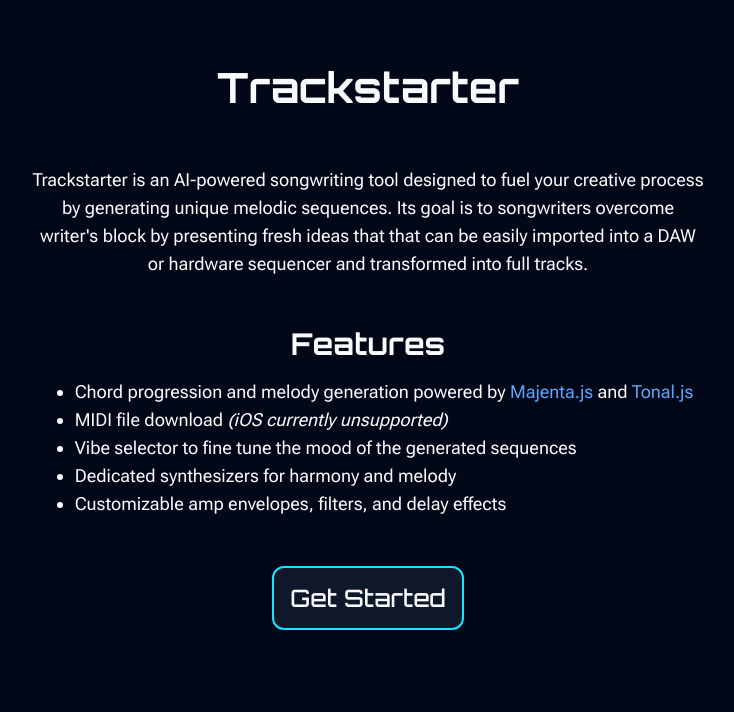
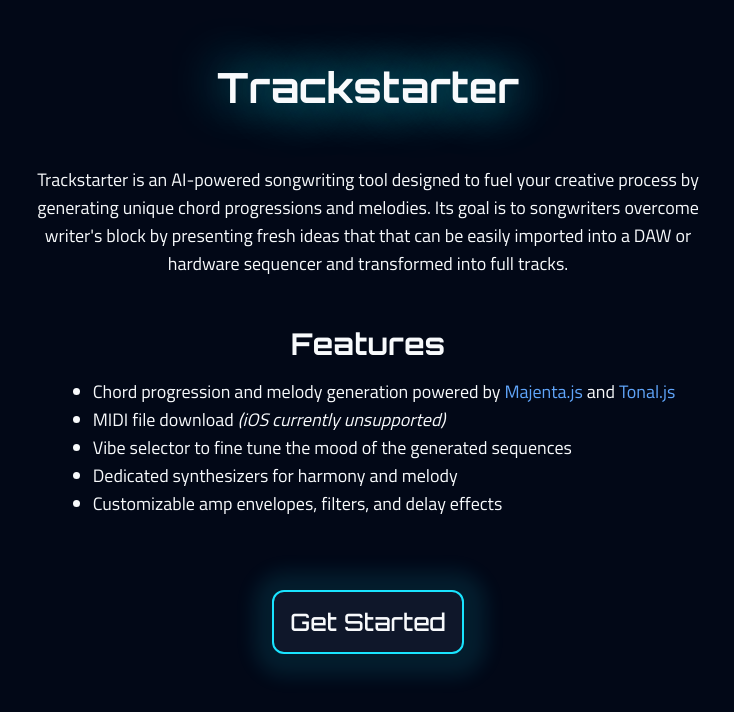
Before and after one commit to steve-mackinnon/trackstarter, a Next.js app: page / in a window 1280 px wide. Shown: the top 712 px of the page, without its empty margins (272-1006 px from the left). Built offline with nearby package versions, Linux system fonts and the light colour scheme.

Commit message:
Change font for app description and feature list and add glow to title

```diff
--- a/src/app/page.tsx
+++ b/src/app/page.tsx
@@ -1,20 +1,25 @@
 import { Button } from "common/components/ui/button";
 import { cn } from "common/utils";
-import { Roboto_Flex } from "next/font/google";
+import { Titillium_Web } from "next/font/google";
 import Link from "next/link";
 
-const roboto = Roboto_Flex({ subsets: ["latin"] });
+const contentFont = Titillium_Web({ subsets: ["latin"], weight: "400" });
 
 export default function Home() {
   return (
     <main className="flex flex-col justify-center items-center p-6 gap-y-12 text-center">
-      <h1 className="text-[2.6rem] font-bold pt-8">Trackstarter</h1>
-      <article className={cn(roboto.className, "max-w-2xl text-lg")}>
+      <h1
+        className="text-[2.6rem] font-bold pt-8"
+        style={{ textShadow: "var(--harmony-border-active) 1px 0 50px" }}
+      >
+        Trackstarter
+      </h1>
+      <article className={cn(contentFont.className, "max-w-2xl text-lg")}>
         Trackstarter is an AI-powered songwriting tool designed to fuel your
-        creative process by generating unique melodic sequences. Its goal is to
-        songwriters overcome writer&apos;s block by presenting fresh ideas that
-        that can be easily imported into a DAW or hardware sequencer and
-        transformed into full tracks.
+        creative process by generating unique chord progressions and melodies.
+        Its goal is to songwriters overcome writer&apos;s block by presenting
+        fresh ideas that that can be easily imported into a DAW or hardware
+        sequencer and transformed into full tracks.
       </article>
       <section aria-labelledby="features-heading">
         <h2 className="text-3xl font-bold" id="features-heading">
@@ -22,7 +27,7 @@ export default function Home() {
         </h2>
         <ul
           className={cn(
-            `${roboto.className} antialiased`,
+            `${contentFont.className} antialiased`,
             "list-disc text-left pl-8 pt-4 text-lg",
           )}
         >
@@ -54,12 +59,13 @@ export default function Home() {
         </ul>
       </section>
 
-      <Link href={"/workstation"} className="mb-6">
+      <Link href={"/workstation"} className="mb-6 pt-6">
         <Button
           variant={"outline"}
           className="bg-slate-900 border-2 text-2xl w-48 h-16 rounded-xl"
           style={{
             borderColor: "var(--harmony-border-active)",
+            boxShadow: "2px 2px 20px 20px rgb(25, 228, 255, 0.1)",
           }}
         >
           Get Started
```
